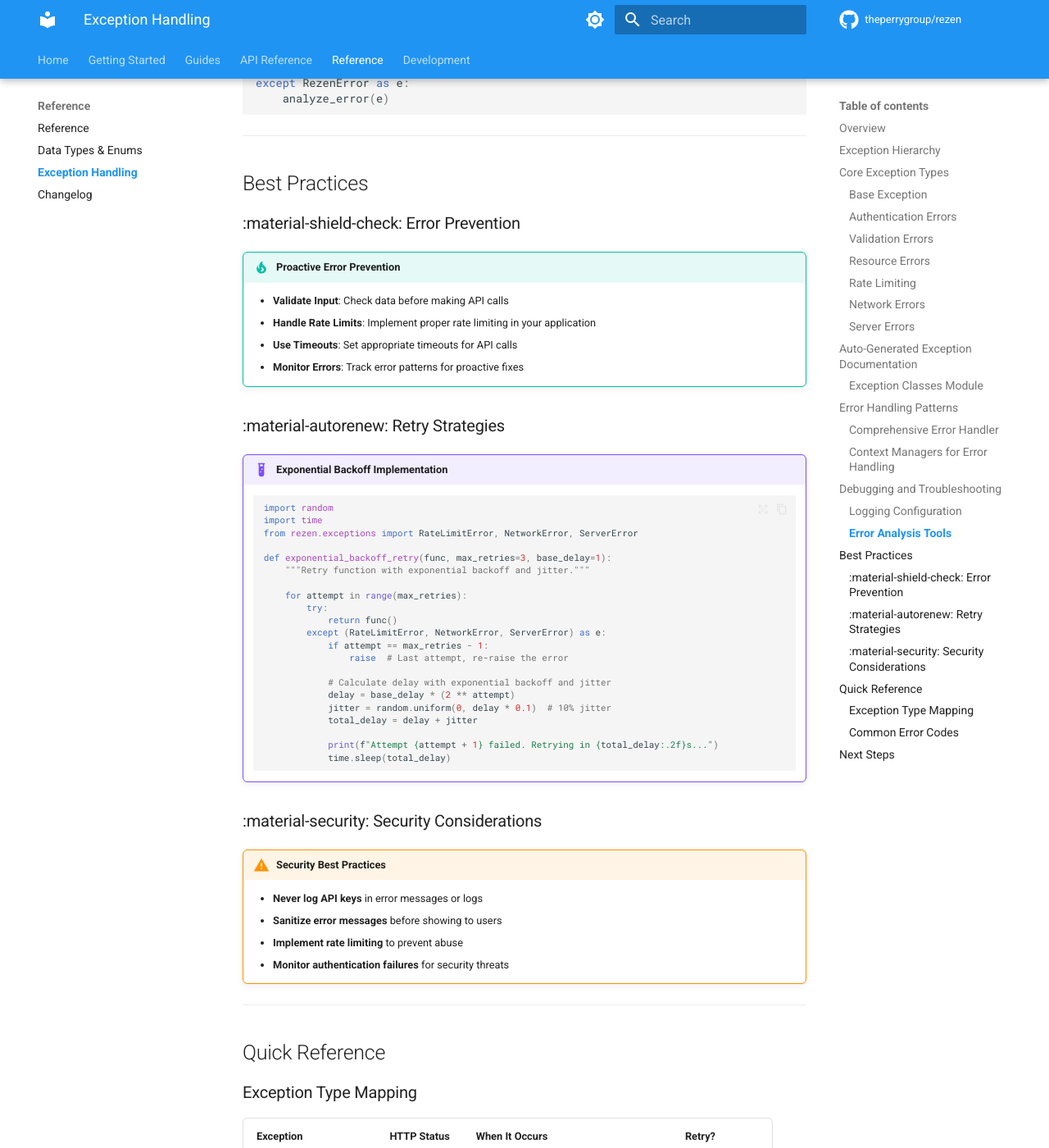
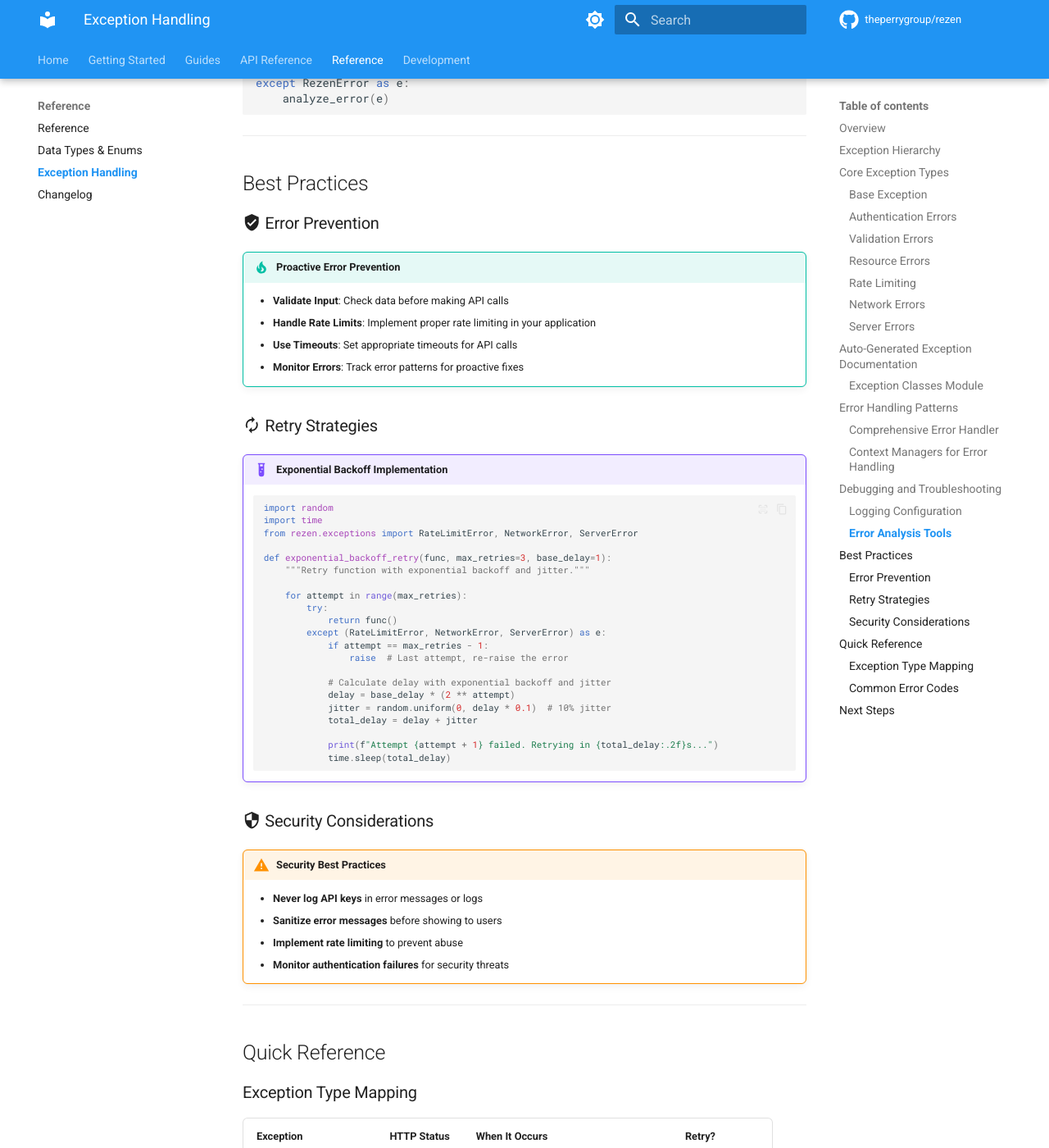
Before and after one commit to theperrygroup/rezen, an MkDocs documentation site: the page built from docs/reference/exceptions.md, in a window 1280 px wide and 1400 px high, scrolled down 10612 px. Shown: the whole window at 82% size. Built offline with MkDocs 1.6.1 and Material for MkDocs 9.7.7, drawn with Linux system fonts in a browser that asks for light colours; comment, search, counter and statistics services are not loaded; some of the changed text lies outside the part shown.

Commit message:
fix: Configure pymdownx.emoji for proper Material Design icon rendering - bypass YAML validation temporarily

```diff
--- a/mkdocs.yml
+++ b/mkdocs.yml
@@ -100,7 +100,9 @@ markdown_extensions:
       smart_enable: all
   - pymdownx.caret
   - pymdownx.details
-  - pymdownx.emoji
+  - pymdownx.emoji:
+      emoji_index: !!python/name:material.extensions.emoji.twemoji
+      emoji_generator: !!python/name:material.extensions.emoji.to_svg
   - pymdownx.highlight:
       anchor_linenums: true
       line_spans: __span
```
